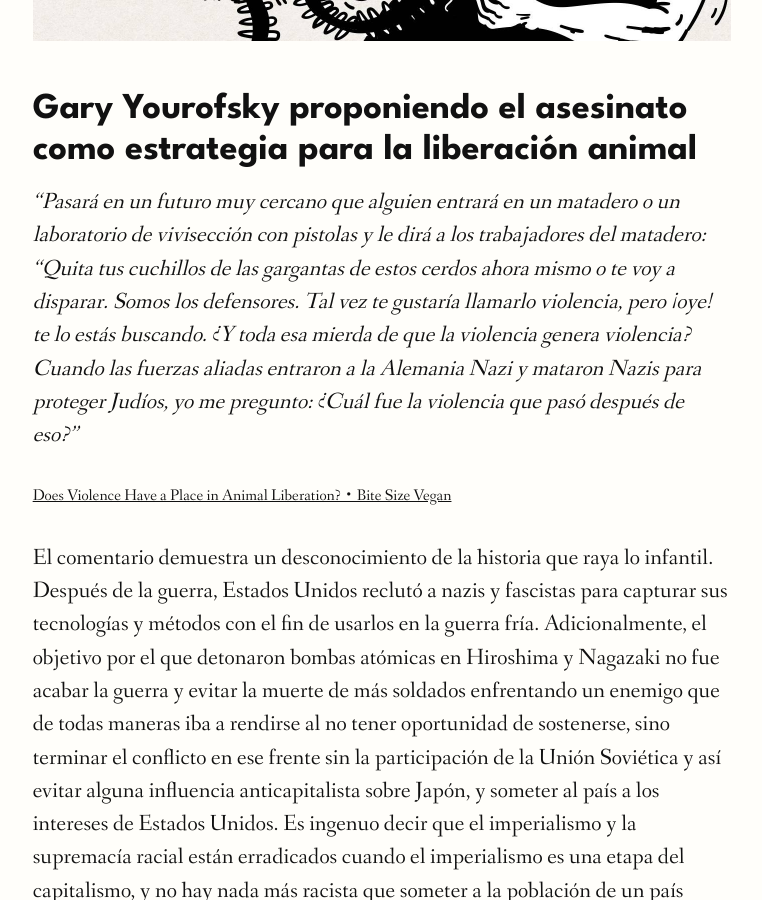
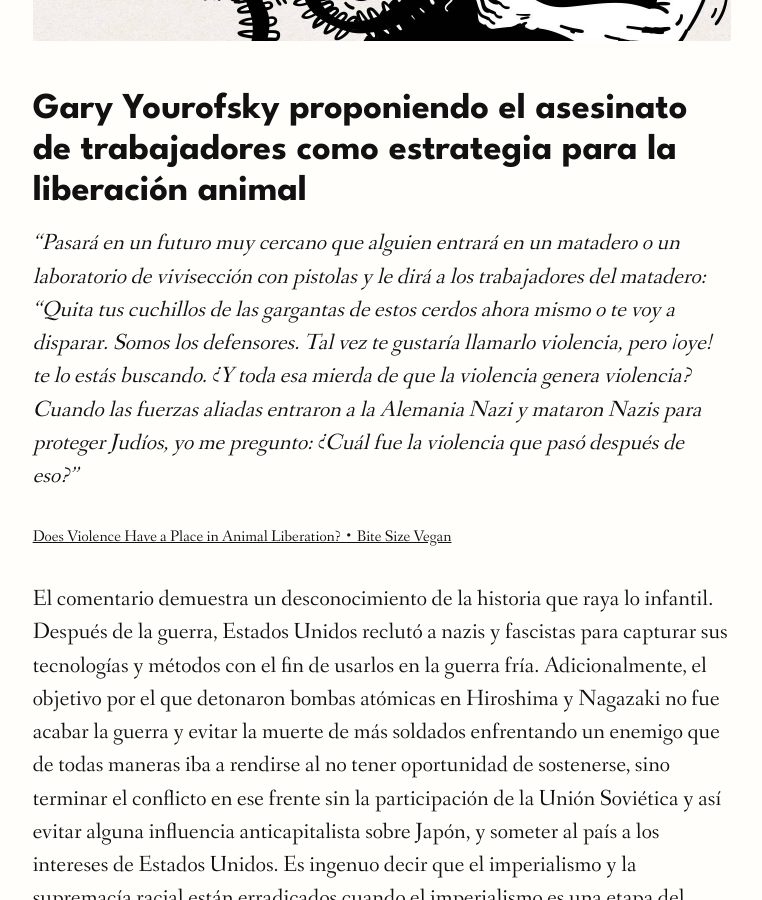
Before and after one commit to animaleslibres/animaleslibres.github.io, a Jekyll site: the page built from _posts/2023-02-27-El-mejor-discurso-que-jamas-escucharas-o-veganismo-para-posicionar-matones.md, in a window 1280 px wide and 900 px high, scrolled down 4186 px. Shown: the whole window, without its empty margins (258-1020 px from the left). Built offline with Jekyll 4.4.1, drawn with Linux system fonts in a browser that asks for light colours; nearby versions of some CDN libraries; some web fonts are replaced; a script that is not in the unit is left out.

Commit message:
asesinato de trabajadores

```diff
--- a/_posts/2023-02-27-El-mejor-discurso-que-jamas-escucharas-o-veganismo-para-posicionar-matones.md
+++ b/_posts/2023-02-27-El-mejor-discurso-que-jamas-escucharas-o-veganismo-para-posicionar-matones.md
@@ -52,7 +52,7 @@ El héroe del veganismo todavía está convencido de que con este comentario rep
 
 ![Gary Yourofsky y la violencia como estrategia para la liberación animal](../assets/images/posts/gary-yourofsky-rambo-landscape.jpg){:class="p-space-img"}
 
-### Gary Yourofsky proponiendo el asesinato como estrategia para la liberación animal
+### Gary Yourofsky proponiendo el asesinato de trabajadores como estrategia para la liberación animal
 
 _“Pasará en un futuro muy cercano que alguien entrará en un matadero o un laboratorio de vivisección con pistolas y le dirá a los trabajadores del matadero: “Quita tus cuchillos de las gargantas de estos cerdos ahora mismo o te voy a disparar. Somos los defensores. Tal vez te gustaría llamarlo violencia, pero ¡oye! te lo estás buscando. ¿Y toda esa mierda de que la violencia genera violencia? Cuando las fuerzas aliadas entraron a la Alemania Nazi y mataron Nazis para proteger Judíos, yo me pregunto: ¿Cuál fue la violencia que pasó después de eso?”_
 
```
